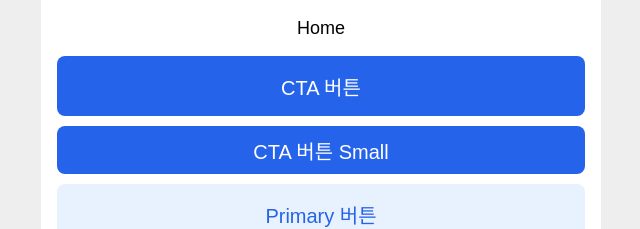
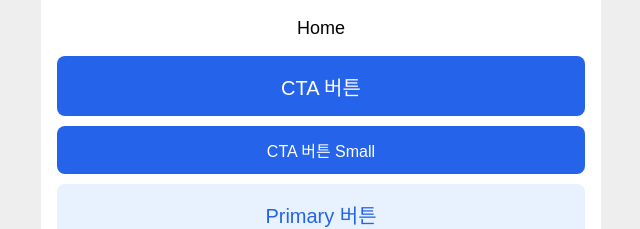
Before and after one commit to FC-Chilli-Bubble/front-officener, a React (Vite) app: page / in a window 1280 px wide. Shown: the top 229 px of the page, without its empty margins (319-959 px from the left). Built offline with nearby package versions, Linux system fonts and the light colour scheme; a web font is replaced by a local one.

Commit message:
⚙️ Style: Button 폰트 사이즈 수정

```diff
--- a/src/components/Common/Button.tsx
+++ b/src/components/Common/Button.tsx
@@ -31,7 +31,7 @@ const StyledButton = styled.button<TButtonProps>`
   justify-content: center;
   align-items: center;
   background-color: ${({ type, theme }) => type === "cta" ? theme.colors.ctaColor : theme.colors.primaryColor};
-  font-size: 20px;
+  font-size: ${({ size }) => size === "normal" ? '20px' : '16px'};
   color: ${({ type, theme }) => type === "cta" ? theme.colors.white : theme.colors.ctaColor};
   cursor: pointer;
 
--- a/src/components/Common/OutlineButton.tsx
+++ b/src/components/Common/OutlineButton.tsx
@@ -29,7 +29,7 @@ const StyledButton = styled.button<TOutlineButtonProps>`
   justify-content: center;
   align-items: center;
   background-color: ${({ theme }) => theme.colors.white};
-  font-size: 20px;
+  font-size: ${({ size }) => size === "normal" ? '20px' : '16px'};
   color: ${({ theme }) => theme.colors.ctaColor};
   cursor: pointer;
 
```
